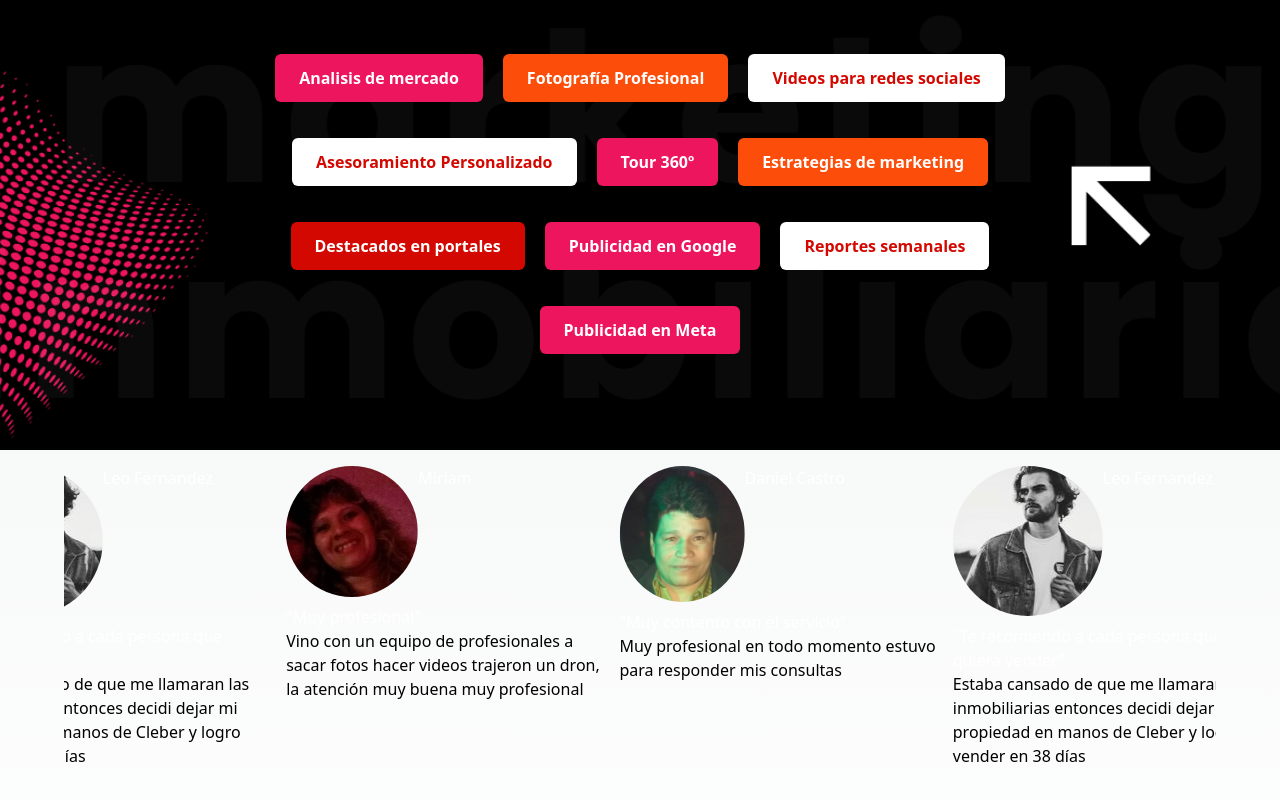
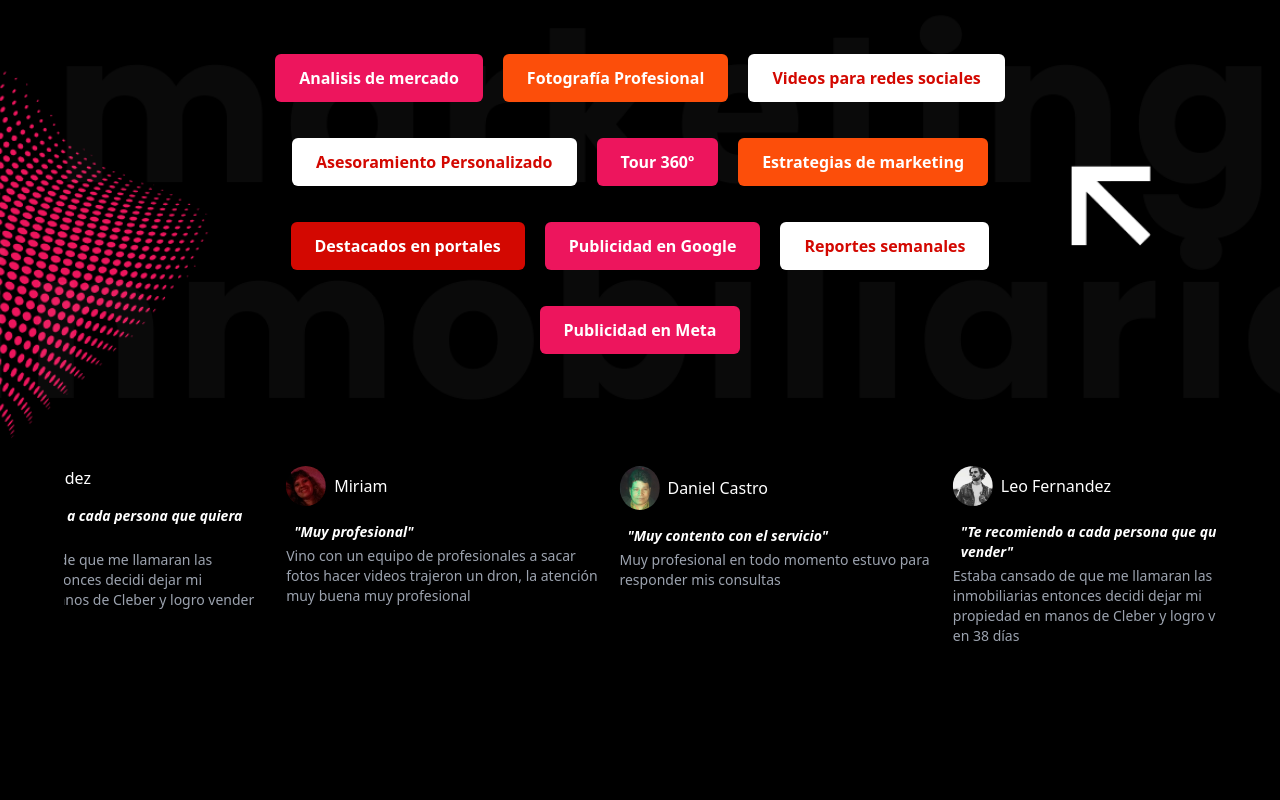
Before and after one commit to Cleberich/vendetupropiedad, a Next.js app: page / in a window 1280 px wide. Shown: the part 1880-2680 px from the top of the page. Built offline with nearby package versions, Linux system fonts and the light colour scheme.

Commit message:
primer commit

```diff
--- a/pages/index.js
+++ b/pages/index.js
@@ -20,7 +20,7 @@ export default function Home() {
       <div className="md:bg-[url('/img/desktop.png')] bg-[url('/img/mobile.png')] bg-cover bg-center bg-no-repeat h-screen w-full ">
         <div className="mx-2 md:mx-44 pt-12 md:pt-48">
           <h1 className="text-white md:text-left text-center text-[16px] md:text-[38.3px] font-bold text-outline">
-            ¿Cansado de no encontrar compradores
+            ¿Cansado de no encontrar comprador
           </h1>
           <h2
             className={`text-white text-[40px] md:text-[86.3px] md:-mt-6  md:text-left text-center ${anton.className}`}
@@ -84,8 +84,165 @@ export default function Home() {
         </div>
       </div>
       <div className="slider pb-44 md:pt-4 pt-12">
-        <div className="slider-track flex flex-row">
-          <Slide />
+        <div className="slider-track ">
+          <div className="slide mx-2 ">
+            <article>
+              <div className="flex items-center gap-2 mb-4">
+                <div className="w-[20px]">
+                  {" "}
+                  <img
+                    className="w-[10px] h-[20px] foto me-4 rounded-full"
+                    src="/img/leo.jpeg"
+                    alt=""
+                  />
+                </div>
+                <div className="font-medium text-white">
+                  <p>Leo Fernandez</p>
+                </div>
+              </div>
+
+              <h3 className="ms-2 text-sm font-semibold italic text-white mt-2 ">
+                "Te recomiendo a cada persona que quiera vender"
+              </h3>
+              <footer className="mb-5 text-sm text-gray-400"></footer>
+              <p className="mb-2 text-gray-400 -mt-4 text-sm">
+                Estaba cansado de que me llamaran las inmobiliarias entonces
+                decidi dejar mi propiedad en manos de Cleber y logro vender en
+                38 días
+              </p>
+            </article>
+          </div>
+          <div className="slide mx-2 ">
+            <article>
+              <div className="flex items-center gap-2 mb-4">
+                <div className="w-5 md:w-10 foto">
+                  {" "}
+                  <img
+                    className="w-[10px] h-auto foto me-4 rounded-full"
+                    src="/img/miriam.png"
+                    alt=""
+                  />
+                </div>
+                <div className="font-medium text-white">
+                  <p>Miriam</p>
+                </div>
+              </div>
+
+              <h3 className="ms-2 text-sm font-semibold italic text-white mt-2 ">
+                "Muy profesional"
+              </h3>
+              <footer className="mb-5 text-sm text-gray-400"></footer>
+              <p className="mb-2 text-gray-400 -mt-4 text-sm">
+                Vino con un equipo de profesionales a sacar fotos hacer videos
+                trajeron un dron, la atención muy buena muy profesional
+              </p>
+            </article>
+          </div>{" "}
+          <div className="slide mx-2 ">
+            <article>
+              <div className="flex items-center gap-2 mb-4">
+                <div className="w-5 md:w-10 foto">
+                  {" "}
+                  <img
+                    className="w-[10px] h-auto foto me-4 rounded-full"
+                    src="/img/yuca.png"
+                    alt=""
+                  />
+                </div>
+                <div className="font-medium text-white">
+                  <p>Daniel Castro</p>
+                </div>
+              </div>
+
+              <h3 className="ms-2 text-sm font-semibold italic text-white mt-2 ">
+                "Muy contento con el servicio"
+              </h3>
+              <footer className="mb-5 text-sm text-gray-400"></footer>
+              <p className="mb-2 text-gray-400 -mt-4 text-sm">
+                Muy profesional en todo momento estuvo para responder mis
+                consultas
+              </p>
+            </article>
+          </div>
+          <div className="slide mx-2 ">
+            <article>
+              <div className="flex items-center gap-2 mb-4">
+                <div className="w-5 md:w-10 foto">
+                  {" "}
+                  <img
+                    className="w-[10px] h-auto foto me-4 rounded-full"
+                    src="/img/leo.jpeg"
+                    alt=""
+                  />
+                </div>
+                <div className="font-medium text-white">
+                  <p>Leo Fernandez</p>
+                </div>
+              </div>
+
+              <h3 className="ms-2 text-sm font-semibold italic text-white mt-2 ">
+                "Te recomiendo a cada persona que quiera vender"
+              </h3>
+              <footer className="mb-5 text-sm text-gray-400"></footer>
+              <p className="mb-2 text-gray-400 -mt-4 text-sm">
+                Estaba cansado de que me llamaran las inmobiliarias entonces
+                decidi dejar mi propiedad en manos de Cleber y logro vender en
+                38 días
+              </p>
+            </article>
+          </div>
+          <div className="slide mx-2 ">
+            <article>
+              <div className="flex items-center gap-2 mb-4">
+                <div className="w-5 md:w-10 foto">
+                  {" "}
+                  <img
+                    className="w-[10px] h-auto foto me-4 rounded-full"
+                    src="/img/miriam.png"
+                    alt=""
+                  />
+                </div>
+                <div className="font-medium text-white">
+                  <p>Miriam</p>
+                </div>
+              </div>
+
+              <h3 className="ms-2 text-sm font-semibold italic text-white mt-2 ">
+                "Muy profesional"
+              </h3>
+              <footer className="mb-5 text-sm text-gray-400"></footer>
+              <p className="mb-2 text-gray-400 -mt-4 text-sm">
+                Vino con un equipo de profesionales a sacar fotos hacer videos
+                trajeron un dron, la atención muy buena muy profesional
+              </p>
+            </article>
+          </div>{" "}
+          <div className="slide mx-2 ">
+            <article>
+              <div className="flex items-center gap-2 mb-4">
+                <div className="w-5 md:w-10 foto">
+                  {" "}
+                  <img
+                    className="w-[10px] h-auto foto me-4 rounded-full"
+                    src="/img/yuca.png"
+                    alt=""
+                  />
+                </div>
+                <div className="font-medium text-white">
+                  <p>Daniel Castro</p>
+                </div>
+              </div>
+
+              <h3 className="ms-2 text-sm font-semibold italic text-white mt-2 ">
+                "Muy contento con el servicio"
+              </h3>
+              <footer className="mb-5 text-sm text-gray-400"></footer>
+              <p className="mb-2 text-gray-400 -mt-4 text-sm">
+                Muy profesional en todo momento estuvo para responder mis
+                consultas
+              </p>
+            </article>
+          </div>
         </div>
       </div>
       <Footer />
--- a/styles/globals.css
+++ b/styles/globals.css
@@ -17,13 +17,7 @@
 }
 
 body {
-  color: rgb(var(--foreground-rgb));
-  background: linear-gradient(
-      to bottom,
-      transparent,
-      rgb(var(--background-end-rgb))
-    )
-    rgb(var(--background-start-rgb));
+ background-color: #000000;
 }
 
 @layer utilities {
@@ -44,7 +38,7 @@ body {
 }
 
 .slider-track {
-
+display: flex;
   animation: scroll 40s linear infinite;
   width: calc(200px * 10);
   -webkit-animation:  scroll 40s linear infinite;;
@@ -67,6 +61,6 @@ body {
     transform:translateX(calc(-200px * 4));
   }
 }
-.foto{
+.foto {
   border-radius: 50%!important;
 }
```
